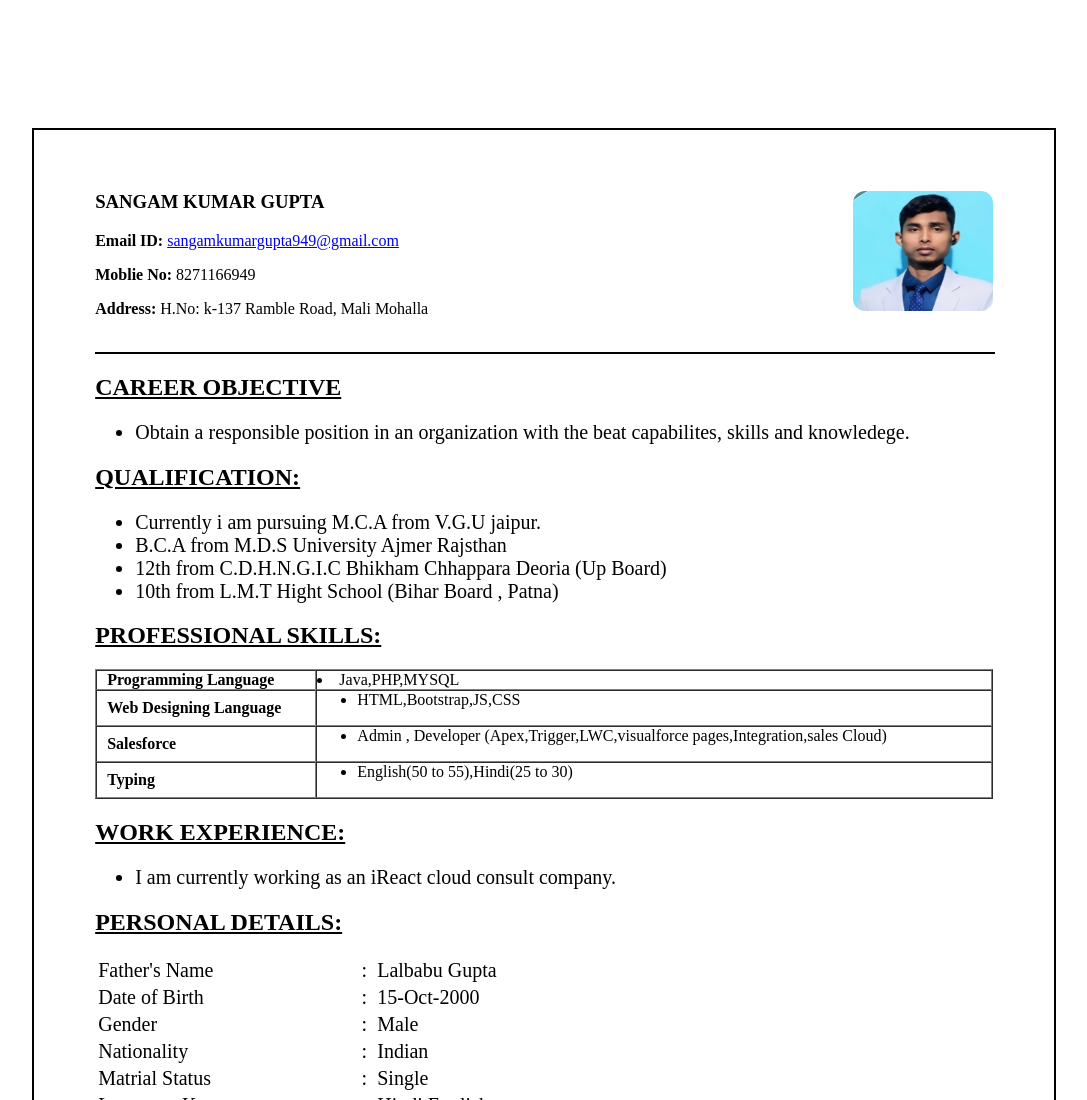
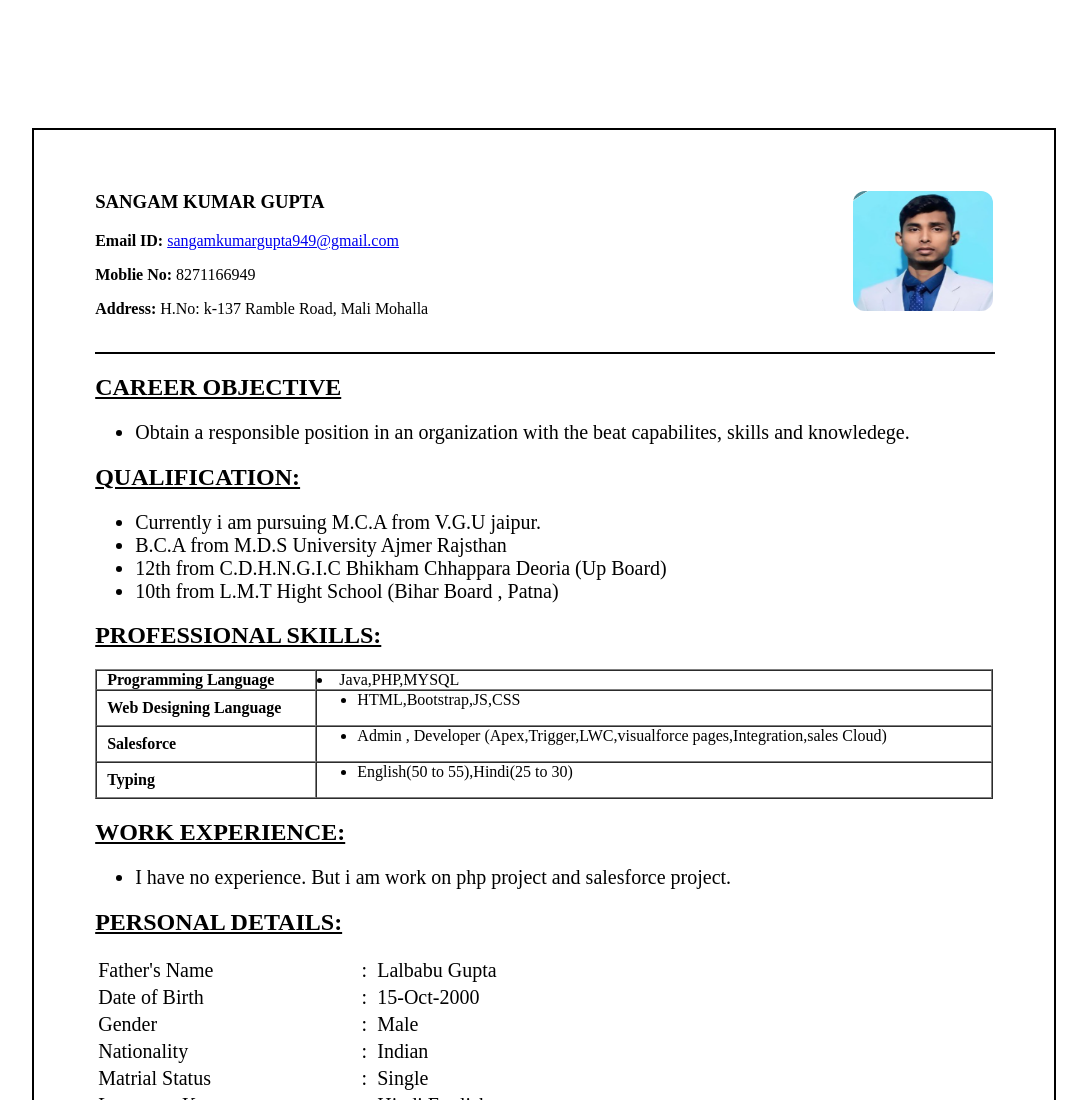
Before and after one commit to sangamkumargupta/MyResume, a plain HTML site: page index.html in a window 1280 px wide. Shown: the top 1100 px of the page, without its empty margins (104-1191 px from the left). Drawn offline with Linux system fonts and the light colour scheme.

Commit message:
Update index.html

```diff
--- a/index.html
+++ b/index.html
@@ -105,7 +105,8 @@
 					<div>
 						<h2><u>WORK EXPERIENCE:</u></h2>
 						<ul>
-							<li style="font-size: 20px">I am currently working as an iReact cloud consult company.</li>
+<!-- 							<li style="font-size: 20px">I am currently working as an iReact cloud consult company.</li>  -->
+							<li style="font-size:20px">I have no experience. But i am work on php project and salesforce project.</li>
 
 						</ul>
 					</div>
```
